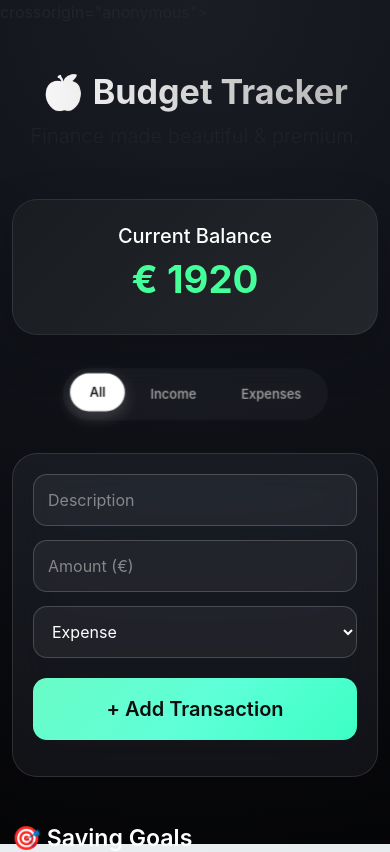
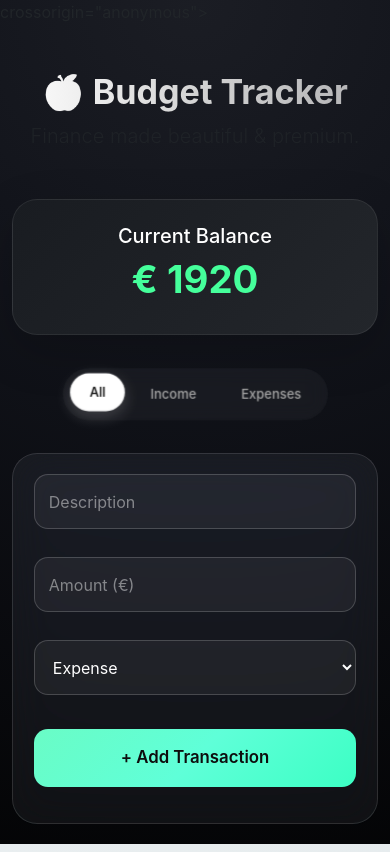
Before and after one commit to houssin-99/budget-tracker, an Angular app: page / in a window 390 px wide. Shown: the top 852 px of the page. Built offline with nearby package versions, Linux system fonts and the light colour scheme; a web font is replaced by a local one.

Commit message:
style: enhance mobile responsiveness with spacing adjustments

```diff
--- a/src/app/app.css
+++ b/src/app/app.css
@@ -315,3 +315,41 @@ select {
   border: 1px solid rgba(255,255,255,0.12);
   transition: .25s;
 }
+
+/* Mobile spacing tune */
+@media (max-width: 500px) {
+  .glass-card {
+    padding: 1.3rem !important;
+  }
+
+  .lux-input {
+    margin-bottom: 14px !important;
+    height: 55px;
+    font-size: 1rem;
+  }
+
+  .btn-lux, .add-btn {
+    padding: 16px !important;
+    font-size: 1.05rem;
+    margin-top: 8px;
+  }
+}
+
+/* Mobile spacing tune */
+@media (max-width: 500px) {
+  .glass-card {
+    padding: 1.3rem !important;
+  }
+
+  .lux-input {
+    margin-bottom: 14px !important;
+    height: 55px;
+    font-size: 1rem;
+  }
+
+  .btn-lux, .add-btn {
+    padding: 16px !important;
+    font-size: 1.05rem;
+    margin-top: 8px;
+  }
+}
```
